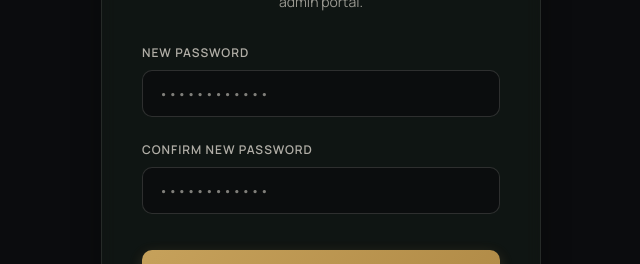
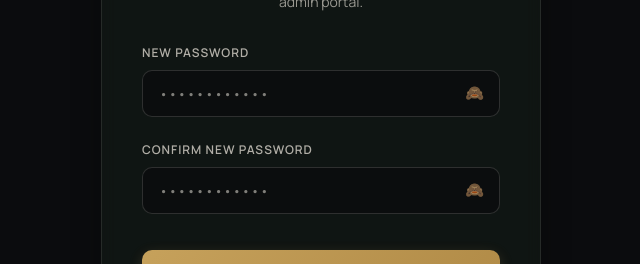
Before and after one commit to bdushime/LuxeHorizon, a React (Vite) app: page /admin/reset-password in a window 1280 px wide. Shown: the part 279-543 px from the top of the page, without its empty margins (319-959 px from the left). Built offline with nearby package versions, Linux system fonts and the light colour scheme; no server answers.

Commit message:
feat(admin): add password reveal eye toggle and registration confirm password validation

```diff
--- a/src/components/admin/AdminLoginPage.jsx
+++ b/src/components/admin/AdminLoginPage.jsx
@@ -8,6 +8,9 @@ export default function AdminLoginPage() {
   const navigate = useNavigate()
   const [email, setEmail] = useState('')
   const [password, setPassword] = useState('')
+  const [confirmPassword, setConfirmPassword] = useState('')
+  const [showPassword, setShowPassword] = useState(false)
+  const [showConfirmPassword, setShowConfirmPassword] = useState(false)
   const [loading, setLoading] = useState(false)
   const [errorMsg, setErrorMsg] = useState('')
   const [mode, setMode] = useState('login') // 'login' | 'signup' | 'forgot'
@@ -26,6 +29,12 @@ export default function AdminLoginPage() {
     e.preventDefault()
     setErrorMsg('')
     setInfoMsg('')
+
+    if (mode === 'signup' && password !== confirmPassword) {
+      setErrorMsg('Passwords do not match. Please verify your passwords.')
+      return
+    }
+
     setLoading(true)
 
     try {
@@ -52,6 +61,8 @@ export default function AdminLoginPage() {
         } else if (data?.user) {
           setInfoMsg('Account created successfully! Check your email to confirm registration or sign in.')
           setMode('login')
+          setPassword('')
+          setConfirmPassword('')
         }
       } else if (mode === 'forgot') {
         // Forgot Password Mode
@@ -126,6 +137,7 @@ export default function AdminLoginPage() {
           </div>
 
           {mode !== 'forgot' && (
+            <>
               <div className="admin-form-group">
                 <div style={{ display: 'flex', justifyContent: 'space-between', alignItems: 'center', marginBottom: '8px' }}>
                   <label className="admin-label" htmlFor="admin-password" style={{ margin: 0 }}>
@@ -145,17 +157,82 @@ export default function AdminLoginPage() {
                     </button>
                   )}
                 </div>
+                <div style={{ position: 'relative' }}>
                   <input
                     id="admin-password"
-                type="password"
+                    type={showPassword ? 'text' : 'password'}
                     required
                     minLength={6}
                     className="admin-input"
                     placeholder="••••••••••••"
                     value={password}
                     onChange={(e) => setPassword(e.target.value)}
+                    style={{ paddingRight: '40px' }}
                   />
+                  <button
+                    type="button"
+                    onClick={() => setShowPassword((prev) => !prev)}
+                    style={{
+                      position: 'absolute',
+                      right: '12px',
+                      top: '50%',
+                      transform: 'translateY(-50%)',
+                      background: 'none',
+                      border: 'none',
+                      color: 'rgba(246, 241, 231, 0.6)',
+                      cursor: 'pointer',
+                      padding: '4px',
+                      fontSize: '15px'
+                    }}
+                    title={showPassword ? 'Hide password' : 'Show password'}
+                    aria-label={showPassword ? 'Hide password' : 'Show password'}
+                  >
+                    {showPassword ? '👁️' : '🙈'}
+                  </button>
                 </div>
+              </div>
+
+              {mode === 'signup' && (
+                <div className="admin-form-group">
+                  <label className="admin-label" htmlFor="admin-confirm-password">
+                    Confirm Password
+                  </label>
+                  <div style={{ position: 'relative' }}>
+                    <input
+                      id="admin-confirm-password"
+                      type={showConfirmPassword ? 'text' : 'password'}
+                      required
+                      minLength={6}
+                      className="admin-input"
+                      placeholder="••••••••••••"
+                      value={confirmPassword}
+                      onChange={(e) => setConfirmPassword(e.target.value)}
+                      style={{ paddingRight: '40px' }}
+                    />
+                    <button
+                      type="button"
+                      onClick={() => setShowConfirmPassword((prev) => !prev)}
+                      style={{
+                        position: 'absolute',
+                        right: '12px',
+                        top: '50%',
+                        transform: 'translateY(-50%)',
+                        background: 'none',
+                        border: 'none',
+                        color: 'rgba(246, 241, 231, 0.6)',
+                        cursor: 'pointer',
+                        padding: '4px',
+                        fontSize: '15px'
+                      }}
+                      title={showConfirmPassword ? 'Hide password' : 'Show password'}
+                      aria-label={showConfirmPassword ? 'Hide password' : 'Show password'}
+                    >
+                      {showConfirmPassword ? '👁️' : '🙈'}
+                    </button>
+                  </div>
+                </div>
+              )}
+            </>
           )}
 
           <button
--- a/src/components/admin/AdminResetPasswordPage.jsx
+++ b/src/components/admin/AdminResetPasswordPage.jsx
@@ -11,6 +11,9 @@ export default function AdminResetPasswordPage() {
   const [loading, setLoading] = useState(false)
   const [errorMsg, setErrorMsg] = useState('')
   const [successMsg, setSuccessMsg] = useState('')
+
+  const [showNewPw, setShowNewPw] = useState(false)
+  const [showConfirmPw, setShowConfirmPw] = useState(false)
 
   useEffect(() => {
     // Listen for auth state change or recovery token from Supabase URL hash
@@ -99,32 +102,76 @@ export default function AdminResetPasswordPage() {
             <label className="admin-label" htmlFor="new-password">
               New Password
             </label>
+            <div style={{ position: 'relative' }}>
               <input
                 id="new-password"
-              type="password"
+                type={showNewPw ? 'text' : 'password'}
                 required
                 minLength={6}
                 className="admin-input"
                 placeholder="••••••••••••"
                 value={newPassword}
                 onChange={(e) => setNewPassword(e.target.value)}
+                style={{ paddingRight: '40px' }}
               />
+              <button
+                type="button"
+                onClick={() => setShowNewPw((prev) => !prev)}
+                style={{
+                  position: 'absolute',
+                  right: '12px',
+                  top: '50%',
+                  transform: 'translateY(-50%)',
+                  background: 'none',
+                  border: 'none',
+                  color: 'rgba(246, 241, 231, 0.6)',
+                  cursor: 'pointer',
+                  padding: '4px',
+                  fontSize: '15px'
+                }}
+                title={showNewPw ? 'Hide password' : 'Show password'}
+              >
+                {showNewPw ? '👁️' : '🙈'}
+              </button>
+            </div>
           </div>
 
           <div className="admin-form-group">
             <label className="admin-label" htmlFor="confirm-password">
               Confirm New Password
             </label>
+            <div style={{ position: 'relative' }}>
               <input
                 id="confirm-password"
-              type="password"
+                type={showConfirmPw ? 'text' : 'password'}
                 required
                 minLength={6}
                 className="admin-input"
                 placeholder="••••••••••••"
                 value={confirmPassword}
                 onChange={(e) => setConfirmPassword(e.target.value)}
+                style={{ paddingRight: '40px' }}
               />
+              <button
+                type="button"
+                onClick={() => setShowConfirmPw((prev) => !prev)}
+                style={{
+                  position: 'absolute',
+                  right: '12px',
+                  top: '50%',
+                  transform: 'translateY(-50%)',
+                  background: 'none',
+                  border: 'none',
+                  color: 'rgba(246, 241, 231, 0.6)',
+                  cursor: 'pointer',
+                  padding: '4px',
+                  fontSize: '15px'
+                }}
+                title={showConfirmPw ? 'Hide password' : 'Show password'}
+              >
+                {showConfirmPw ? '👁️' : '🙈'}
+              </button>
+            </div>
           </div>
 
           <button
```
Lines whose indentation alone changed are shown as unchanged.
